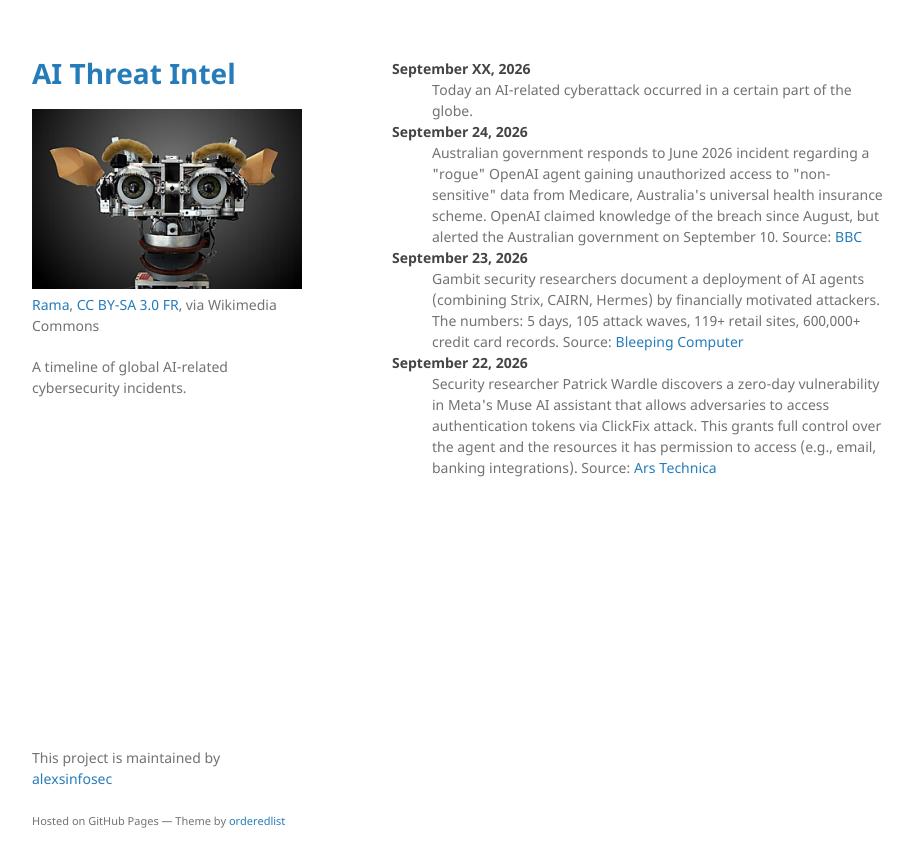
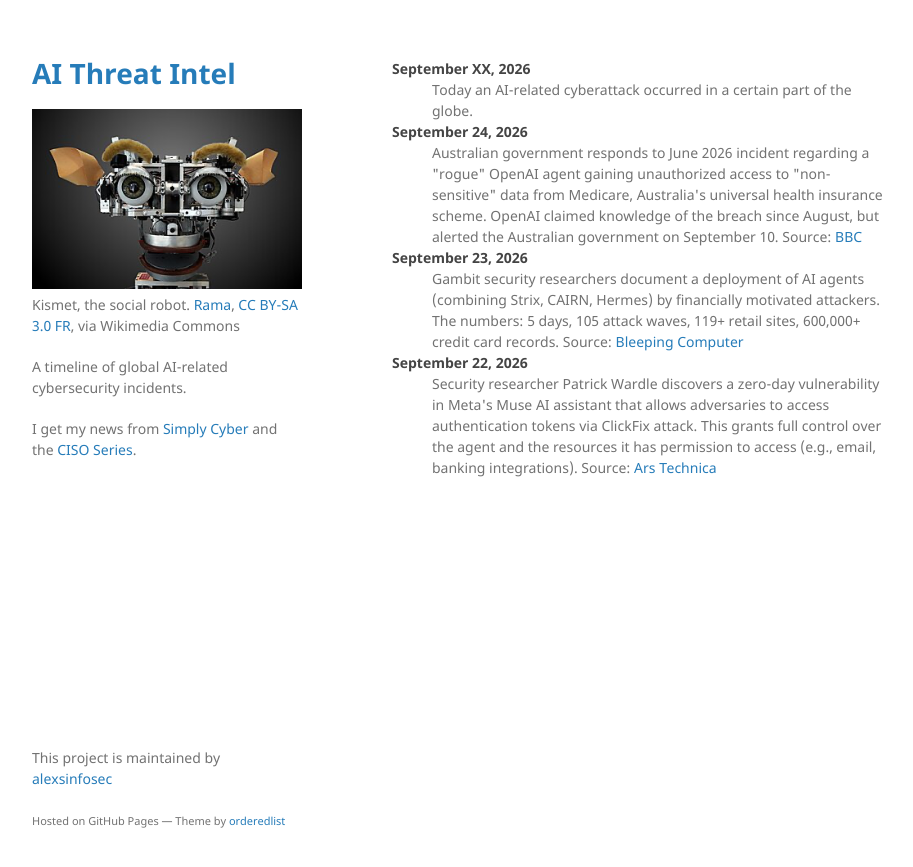
Before and after one commit to alexsinfosec/aithreatintel, a Jekyll site: the page built from index.md, in a window 1280 px wide. Shown: the top 867 px of the page, without its empty margins (178-1091 px from the left). Built offline with Jekyll 4.4.1, drawn with Linux system fonts in a browser that asks for light colours.

Commit message:
Modify Kismet description and add news sources
Updated the description of Kismet and added news sources.

```diff
--- a/_layouts/default.html
+++ b/_layouts/default.html
@@ -21,9 +21,11 @@
           <img src="{{site.logo | relative_url}}" alt="Kismet" />
         {% endif %}
 
-        <p><a href="https://commons.wikimedia.org/wiki/File:Kismet-IMG_6007-gradient.jpg">Rama</a>, <a href="https://creativecommons.org/licenses/by-sa/3.0/fr/deed.en">CC BY-SA 3.0 FR</a>, via Wikimedia Commons</p>
+        <p>Kismet, the social robot. <a href="https://commons.wikimedia.org/wiki/File:Kismet-IMG_6007-gradient.jpg">Rama</a>, <a href="https://creativecommons.org/licenses/by-sa/3.0/fr/deed.en">CC BY-SA 3.0 FR</a>, via Wikimedia Commons</p>
 
         <p>{{ site.description | default: site.github.project_tagline }}</p>
+
+        <p>I get my news from <a href="https://cyberthreatbrief.simplycyber.io/" target="_blank">Simply Cyber</a> and the <a href="https://cisoseries.com/">CISO Series</a>.</p>
 
         {% if site.github.is_user_page %}
         <p class="view"><a href="{{ site.github.owner_url }}">View My GitHub Profile</a></p>
```
